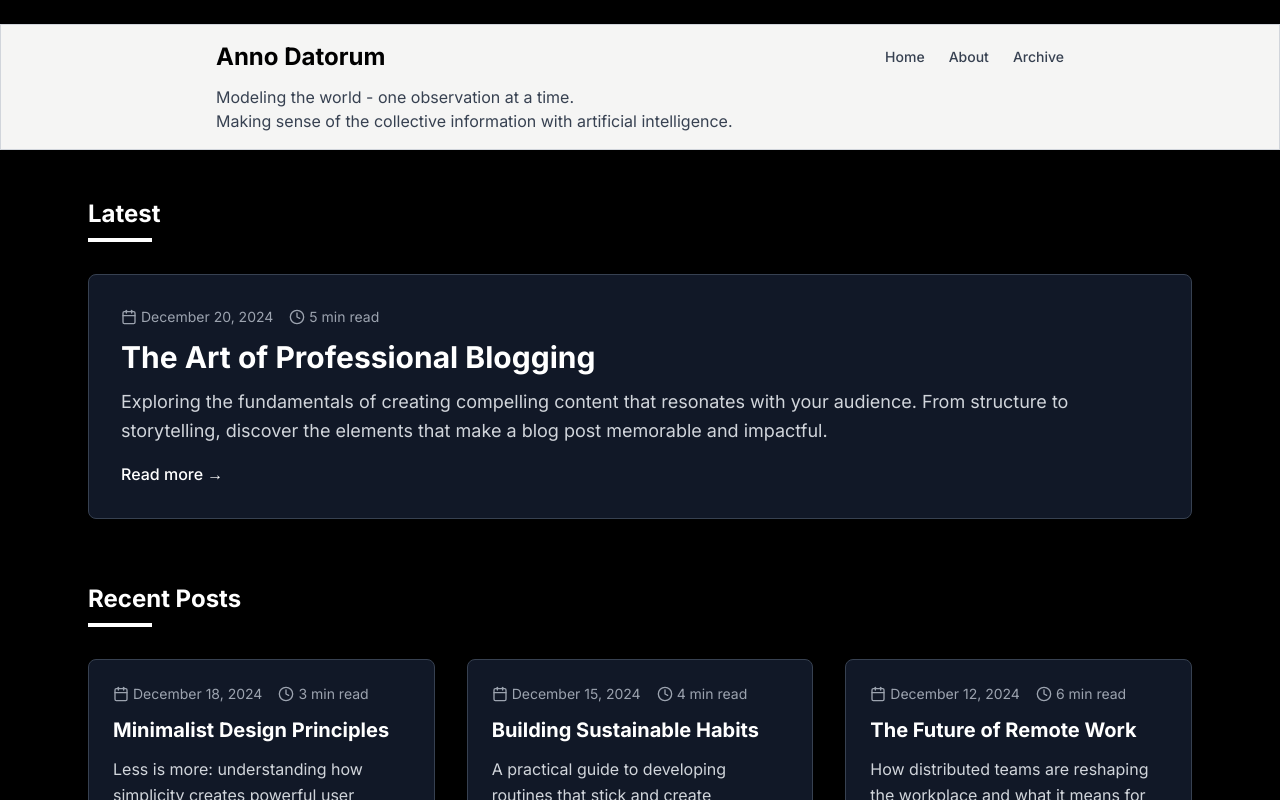
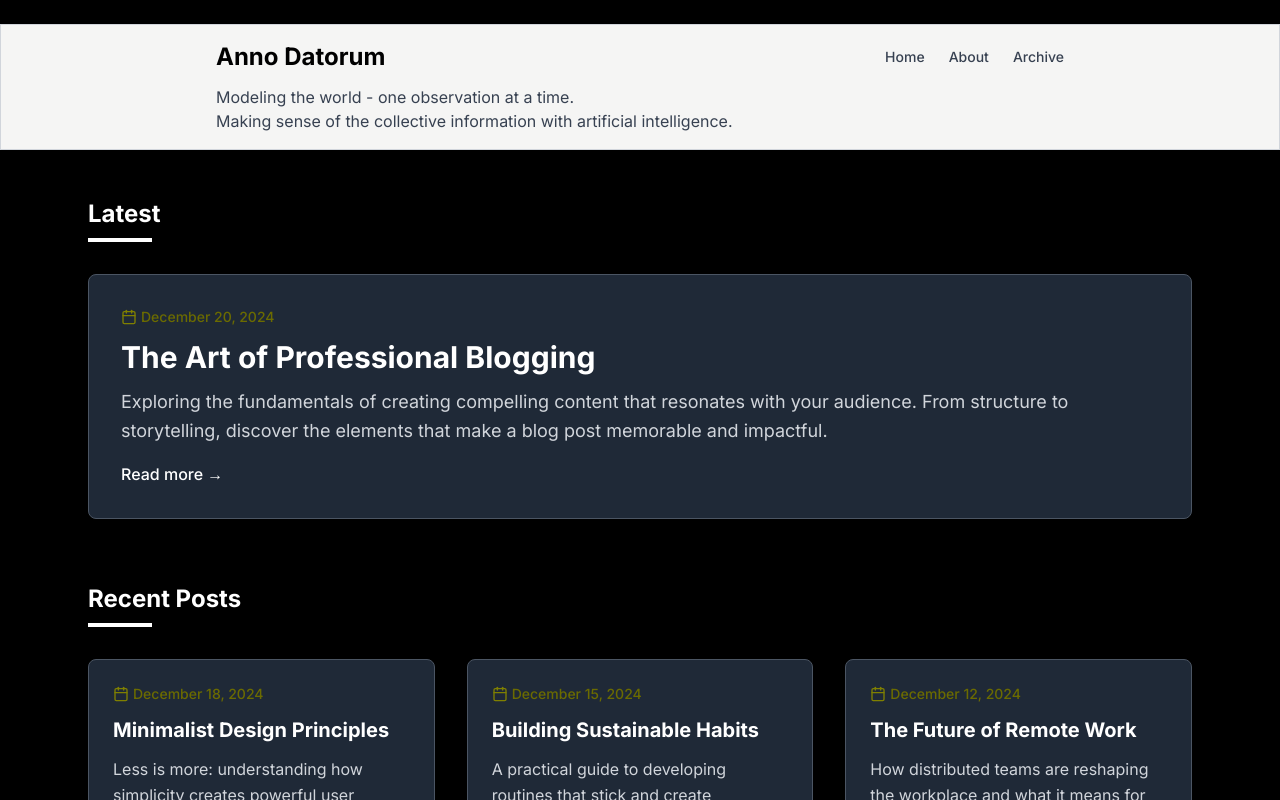
Before and after one commit to twinzies/anno-datorum, a React (Vite) app: page / in a window 1280 px wide. Shown: the top 800 px of the page. Built offline with nearby package versions, Linux system fonts and the light colour scheme.

Commit message:
Refine post box and date styling
Adjusted post box background color and styled date information in olive green. Removed "x min read" from post cards.

```diff
--- a/src/components/BlogCard.tsx
+++ b/src/components/BlogCard.tsx
@@ -1,5 +1,5 @@
 
-import { Calendar, Clock } from "lucide-react";
+import { Calendar } from "lucide-react";
 
 interface BlogCardProps {
   title: string;
@@ -12,16 +12,12 @@ interface BlogCardProps {
 const BlogCard = ({ title, excerpt, date, readTime, featured = false }: BlogCardProps) => {
   return (
     <article className={`group cursor-pointer ${featured ? 'md:col-span-2' : ''}`}>
-      <div className="bg-gray-900 border border-gray-700 rounded-lg overflow-hidden hover:border-gray-600 transition-all duration-300 hover:shadow-lg">
+      <div className="bg-gray-800 border border-gray-600 rounded-lg overflow-hidden hover:border-gray-500 transition-all duration-300 hover:shadow-lg">
         <div className={`p-6 ${featured ? 'md:p-8' : ''}`}>
-          <div className="flex items-center space-x-4 text-sm text-gray-400 mb-3">
-            <div className="flex items-center space-x-1">
+          <div className="flex items-center mb-3">
+            <div className="flex items-center space-x-1 text-sm text-olive-500">
               <Calendar className="h-4 w-4" />
-              <span>{date}</span>
-            </div>
-            <div className="flex items-center space-x-1">
-              <Clock className="h-4 w-4" />
-              <span>{readTime}</span>
+              <span className="text-olive-600 font-medium">{date}</span>
             </div>
           </div>
 
--- a/tailwind.config.ts
+++ b/tailwind.config.ts
@@ -29,6 +29,10 @@ export default {
 				ring: 'hsl(var(--ring))',
 				background: 'hsl(var(--background))',
 				foreground: 'hsl(var(--foreground))',
+				olive: {
+					500: '#808000',
+					600: '#6b6b00',
+				},
 				primary: {
 					DEFAULT: 'hsl(var(--primary))',
 					foreground: 'hsl(var(--primary-foreground))'
```
